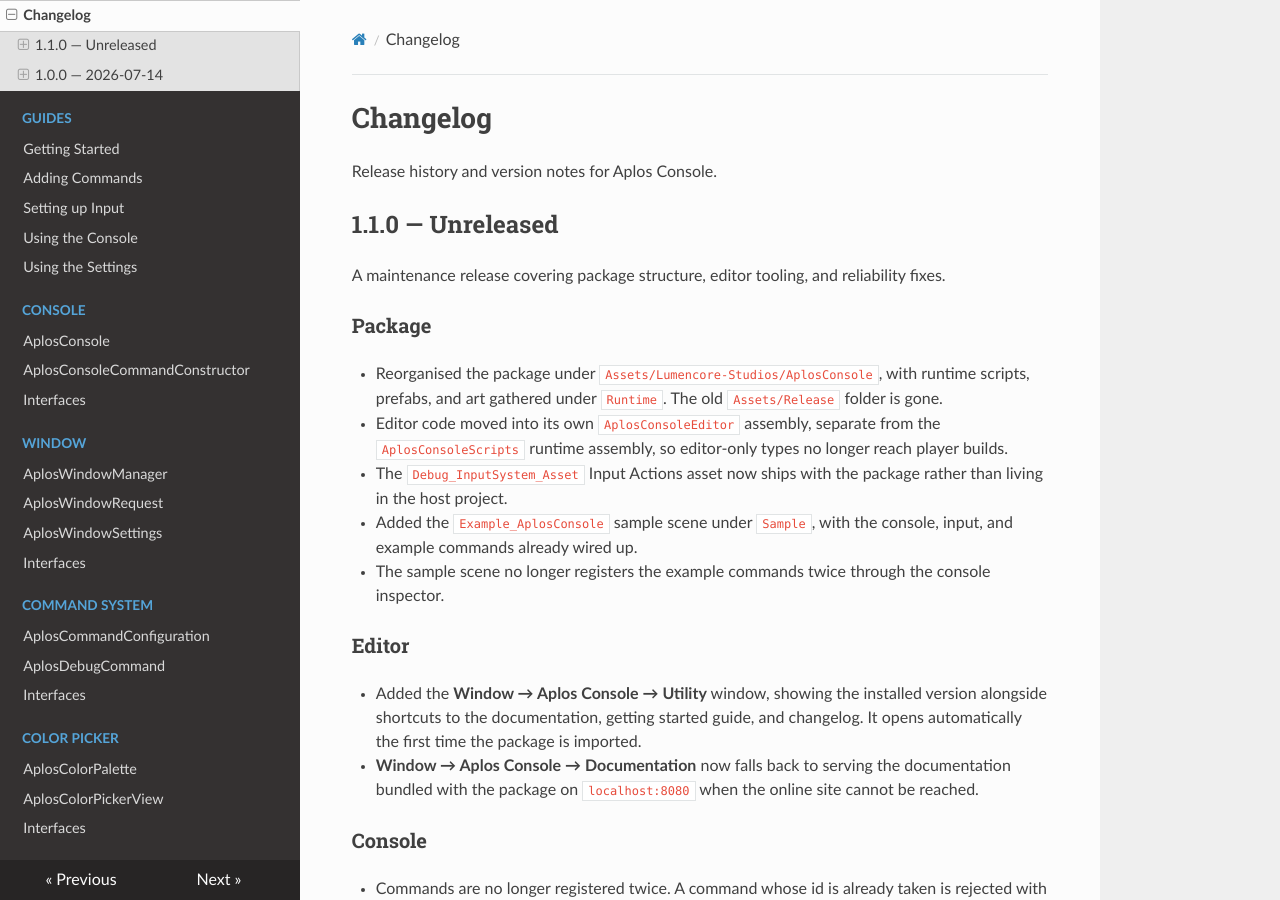
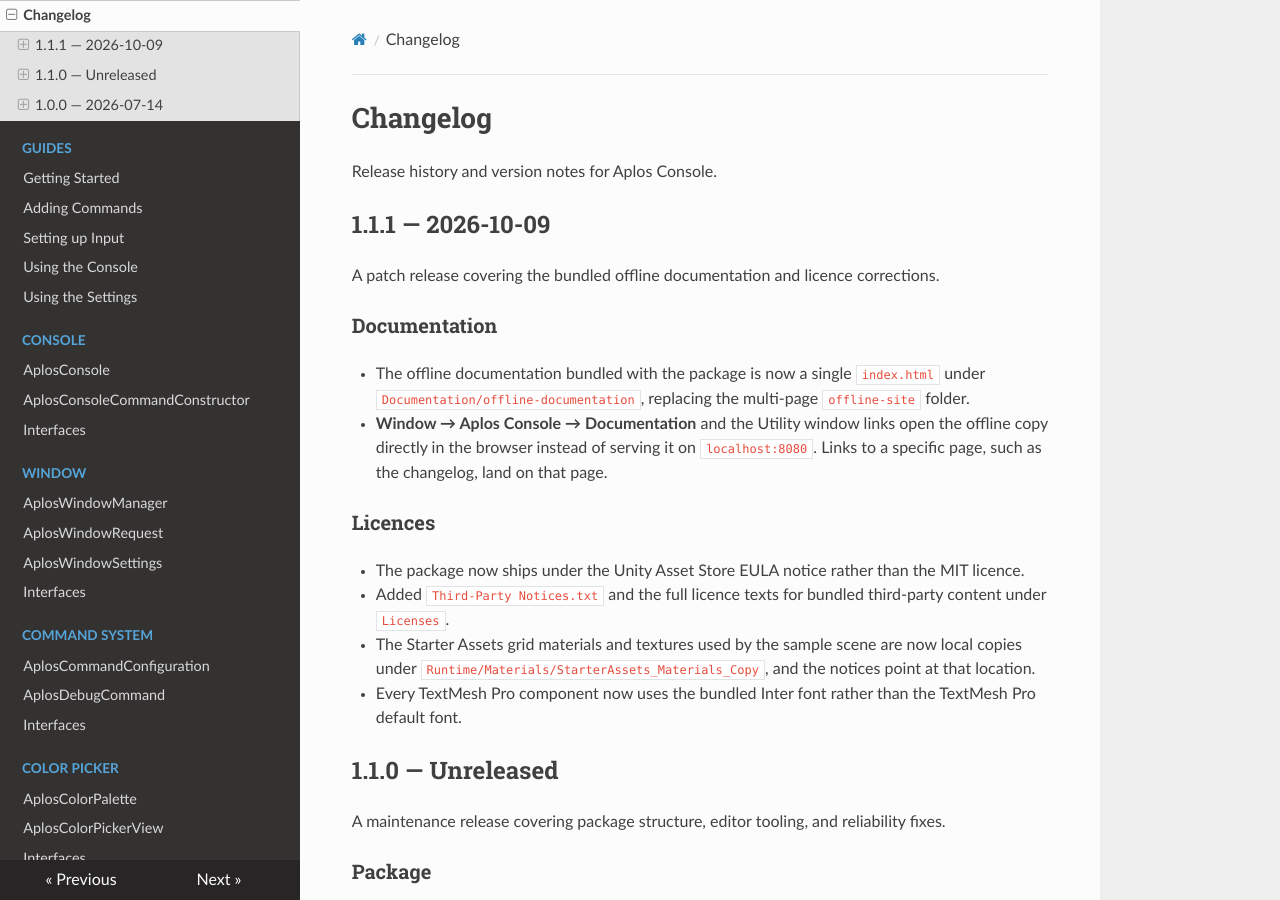
Before and after one commit to jChicote/aplos-console-documentation.github.io, an MkDocs documentation site: the page built from docs/changelog.md, in a window 1280 px wide and 900 px high. Built offline with MkDocs 1.6.1, drawn with Linux system fonts in a browser that asks for light colours; nearby versions of some CDN libraries.

Commit message:
Update changelog.md

```diff
--- a/docs/changelog.md
+++ b/docs/changelog.md
@@ -1,6 +1,22 @@
 # Changelog
 
 Release history and version notes for Aplos Console.
+
+## 1.1.1 — 2026-10-09
+
+A patch release covering the bundled offline documentation and licence corrections.
+
+### Documentation
+
+- The offline documentation bundled with the package is now a single `index.html` under `Documentation/offline-documentation`, replacing the multi-page `offline-site` folder.
+- **Window → Aplos Console → Documentation** and the Utility window links open the offline copy directly in the browser instead of serving it on `localhost:8080`. Links to a specific page, such as the changelog, land on that page.
+
+### Licences
+
+- The package now ships under the Unity Asset Store EULA notice rather than the MIT licence.
+- Added `Third-Party Notices.txt` and the full licence texts for bundled third-party content under `Licenses`.
+- The Starter Assets grid materials and textures used by the sample scene are now local copies under `Runtime/Materials/StarterAssets_Materials_Copy`, and the notices point at that location.
+- Every TextMesh Pro component now uses the bundled Inter font rather than the TextMesh Pro default font.
 
 ## 1.1.0 — Unreleased
 
```
